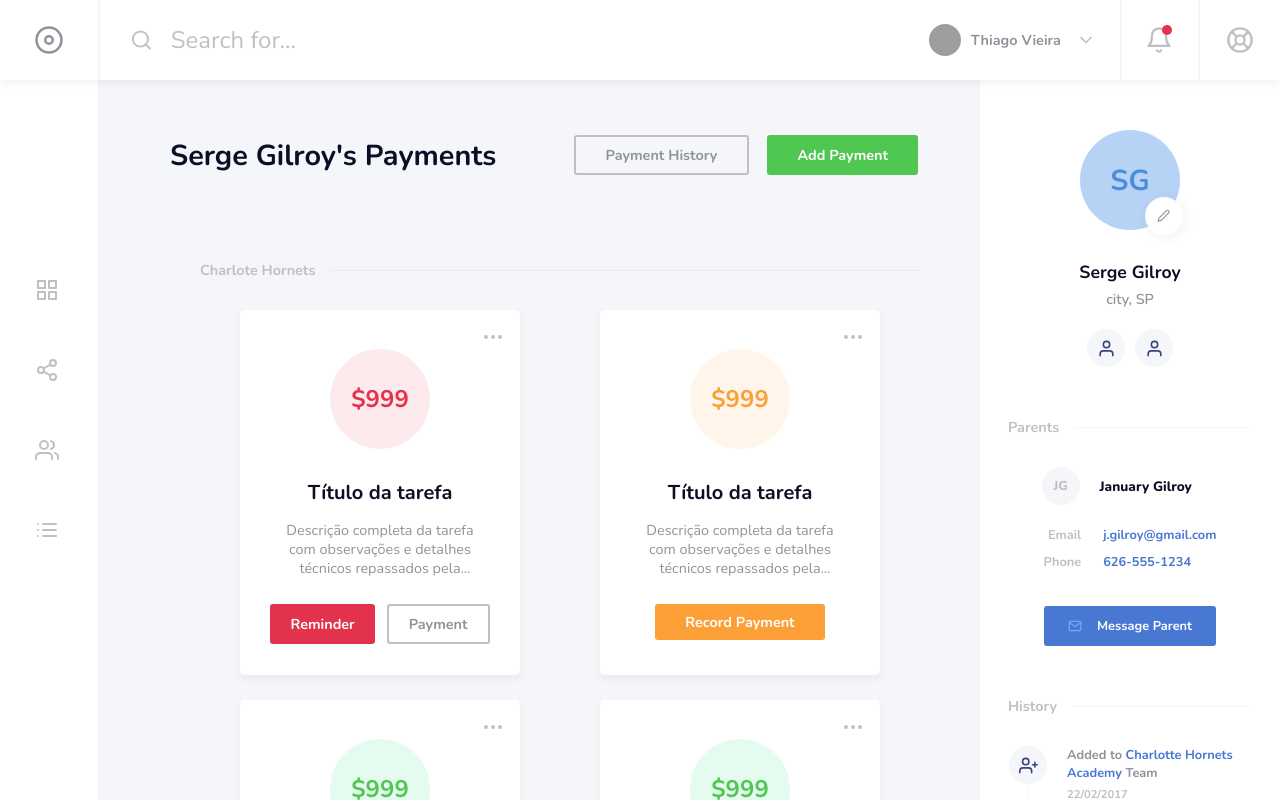
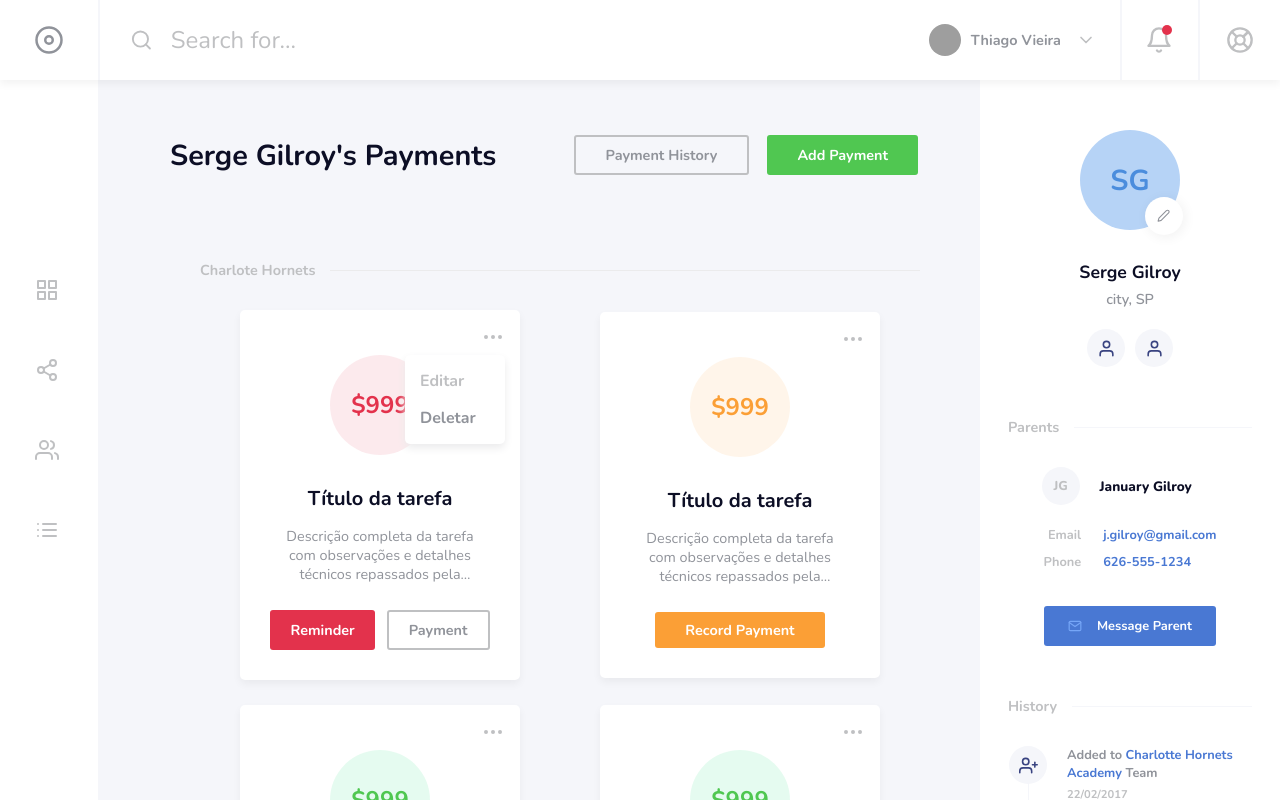
Before and after one commit to bazithiago/payment-service, a React (Create React App) app: page / in a window 1280 px wide. Both pictures are taken after a click on the icon 493 px from the left and 337 px from the top of the page. Shown: the top 800 px of the page. Built offline with nearby package versions, Linux system fonts and the light colour scheme; grey boxes are pictures that could not be loaded.

Commit message:
Create Edit menu dropdown

```diff
--- a/src/components/TasksFeed/Cards/index.js
+++ b/src/components/TasksFeed/Cards/index.js
@@ -1,4 +1,4 @@
-import React from 'react';
+import React, { useEffect, useRef, useState } from 'react';
 import styled from 'styled-components';
 import * as Icon from 'react-feather';
 import Button from '../../_Buttons'
@@ -15,12 +15,6 @@ export const CardStyle = styled.div`
     border-radius: 5px;
     padding: 30px 35px;
     margin: 0 0 25px 0;
-
-    & > svg {
-        align-self: flex-end;
-        margin: -15px -20px 0 0;
-        cursor: pointer;
-    }
 
     & > span {
         width: 100px;
@@ -42,7 +36,7 @@ export const CardStyle = styled.div`
         color: var(--grey-one);
     }
 
-    p {
+    & > p {
         font-weight: normal;
         font-size: 0.9rem;
         line-height: 1.2rem;
@@ -60,12 +54,12 @@ export const CardStyle = styled.div`
     ${(props)=>{
         if(props.status === 'late'){
             return(`
-                span {
+                & > span {
                     background-color: rgba(227, 50, 76, 0.1);
                     color: var(--red-alert);
                 }
 
-                & > div {
+                & > div.twoButtons {
                     display: grid;
                     grid-auto-flow: column;
                     gap: 12px;
@@ -80,7 +74,7 @@ export const CardStyle = styled.div`
 
         } else if(props.status === 'toDo'){
             return(`
-                span {
+                & > span {
                     background-color: rgba(251, 159, 54, 0.1);
                     color: var(--yellow-attention);
                 }
@@ -122,20 +116,98 @@ const AllRight = styled.div`
         margin-bottom: 3px;
     }
 `
+const IconEdit = styled.div`
+    position: relative;
+    align-self: flex-end;
+    margin: -15px -20px 0 0;
+
+    & > svg {
+        cursor: pointer;
+    }
+`
+
+const EditOptionsMenu = styled.div`
+    position: absolute;
+    z-index: 10;
+    right: 0;
+    min-width: 100px;
+    background-color: red;
+    flex-direction: column;
+    padding: 15px;
+    background-color: var(--white);
+    box-shadow: 0px 4px 8px var(--grey-four);
+    border-radius: 5px;
+    color: var(--grey-two);
+    font-weight: bold;
+    display: ${(props) => (props.opened ? 'flex' : 'none')};
+    height: ${(props) => (props.opened ? 'auto' : '0')};
+
+    & > span + span {
+        margin-top: 15px;
+    }
+
+    & > span:hover {
+        color: var(--grey-one);
+    }
+
+    span.edit {
+        cursor: not-allowed;
+        color: var(--grey-three);
+    }
+    span.delete {
+        cursor: pointer;
+
+        &:hover {
+            color: var(--red-alert);
+        }
+    }
+`
+
 
 
 
 const Card = ({status, taskValue, taskTitle, taskDescription}) => {
+    const wrapperRef = useRef(null);
+    const [opened, setOpened] = useState(false);
+    useClickOutsideMenu(wrapperRef, opened);
+
+    const handleClick = (e) => {
+        setOpened((prevState) => !prevState)
+    }
+
+    function useClickOutsideMenu(ref, opened) {
+        useEffect(() => {
+            function handleClickOutside(event) {
+                if (opened && ref.current && !ref.current.contains(event.target)) {
+                    setOpened((prevState) => !prevState)
+                    console.log('clicou fora')
+                }
+            }
+            document.addEventListener("mousedown", handleClickOutside);
+            return () => {
+                document.removeEventListener("mousedown", handleClickOutside);
+            };
+        }, [ref, opened]);
+    }
+
     return(
+        <>
             <CardStyle status={status}>
-            <Icon.MoreHorizontal color={`var(--grey-three)`}/>
+                <IconEdit >
+                    <Icon.MoreHorizontal color={`var(--grey-three)`} onClick={handleClick} />
+                    <EditOptionsMenu opened={opened} ref={wrapperRef}>
+                        <span className='edit'>Editar</span>
+                        <span className='delete'>Deletar</span>
+                    </EditOptionsMenu>
+                </IconEdit>
+
                 <span>{`$${taskValue}`}</span>
                 <h1>{taskTitle}</h1>
                 <p>{taskDescription}</p>
 
 
                 { status==='late' &&
-                <div>
+                    <div className='twoButtons'>
                         <Button status={status}>Reminder</Button>
                         <Button>Payment</Button>
                     </div>
@@ -153,6 +225,7 @@ const Card = ({status, taskValue, taskTitle, taskDescription}) => {
                     </AllRight>
                 }
             </CardStyle>
+        </>
     );
 }
 
```
Lines whose indentation alone changed are shown as unchanged.
